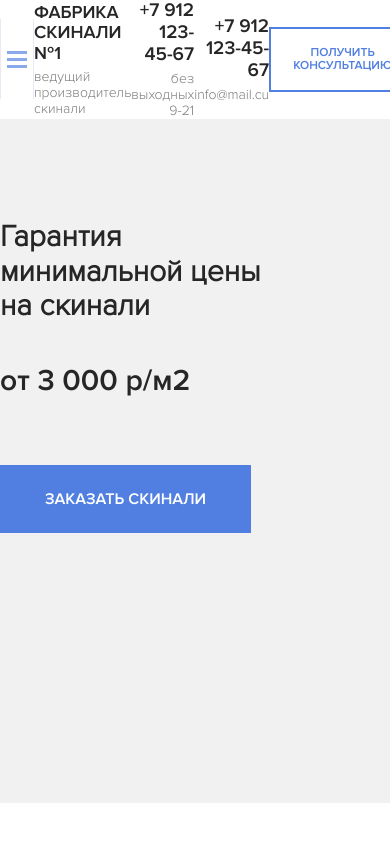
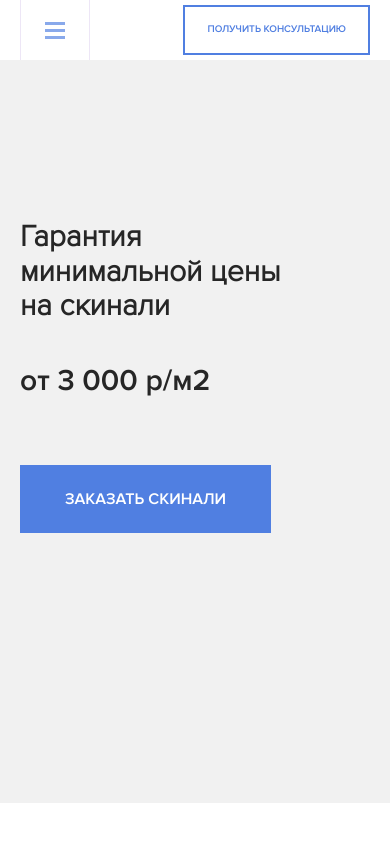
Before and after one commit to Maxseem84/skinali, a plain HTML site: page index.html in a window 390 px wide. Drawn offline with Linux system fonts and the light colour scheme.

Commit message:
Адаптив главного экрана

```diff
--- a/sass/_grid.sass
+++ b/sass/_grid.sass
@@ -4,3 +4,16 @@
 .container
 	max-width: 1170px
 	margin: auto
+
+@media (max-width: 1199px)
+	.container
+		max-width: 960px
+
+@media (max-width: 991px)
+	.container
+		max-width: 750px
+
+@media (max-width: 768px)
+	.container
+		max-width: 100%
+		padding: 0 20px
--- a/sass/_interface.sass
+++ b/sass/_interface.sass
@@ -16,3 +16,6 @@ body
 	background-color: $primary
 	color: #fff
 	+bold
+@media (max-width: 576px)
+	.button-o
+		font-size: 10px
--- a/sass/blocks/_navbar.sass
+++ b/sass/blocks/_navbar.sass
@@ -14,7 +14,6 @@
 		display: flex
 		align-items: center
 		justify-content: space-between
-		min-height: 80px
 	&__mobile, &__landline
 		text-align: right
 	&__phone
@@ -38,7 +37,7 @@
 	left: 0
 	background-color: $primary
 	z-index: 0
-	transform: translateY(-100%)
+	transform: translateY(-200%)
 	transition: transform .2s ease
 	&_active
 		transform: translateY(0%)
@@ -88,3 +87,20 @@
 		font-size: 14px
 		display: block
 		color: $text-color-light
+
+@media (max-width: 991px)
+	.navbar
+		&__mobile, &__landline
+			display: none
+
+@media (max-width: 576px)
+	.logo
+		display: none
+	.menu
+		top: 60px
+		&-button
+			height: 60px
+		&__nav
+			flex-direction: column
+		&__link
+			margin-bottom: 20px
```
Also changed, not shown: css/style.css, img/hero/hero-bg.jpg (deleted), sass/blocks/_hero.sass (line endings or trailing spaces), 1 other file.
